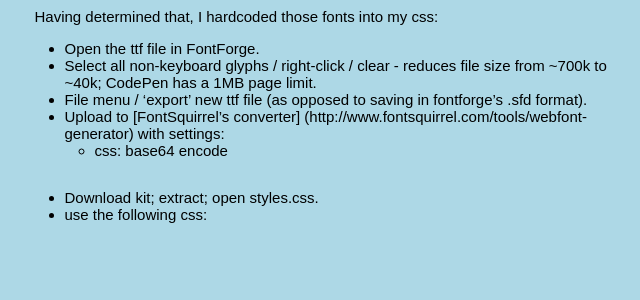
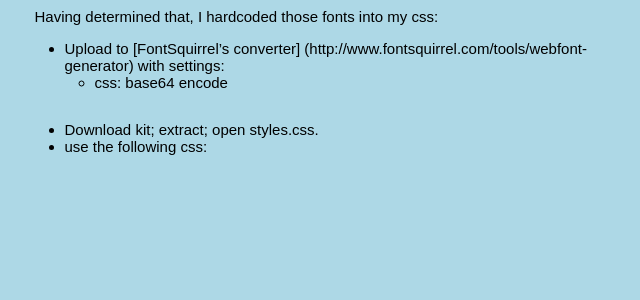
Before and after one commit to akrueg/portfolio, a Jekyll site: the page built from test.md, in a window 1280 px wide. Shown: the top 300 px of the page, without its empty margins (313-953 px from the left). Built offline with Jekyll 4.4.1, drawn with Linux system fonts in a browser that asks for light colours.

Commit message:
Update test.md

```diff
--- a/test.md
+++ b/test.md
@@ -9,10 +9,6 @@ js: test
 
 Having determined that, I hardcoded those fonts into my css:
 
-- Open the ttf file in FontForge.
-- Select all non-keyboard glyphs / right-click / clear - reduces file size from
-  ~700k to ~40k; CodePen has a 1MB page limit.
-- File menu / 'export' new ttf file (as opposed to saving in fontforge's .sfd format).
 - Upload to [FontSquirrel's converter] (http://www.fontsquirrel.com/tools/webfont-generator)
   with settings:
   - css: base64 encode
```
